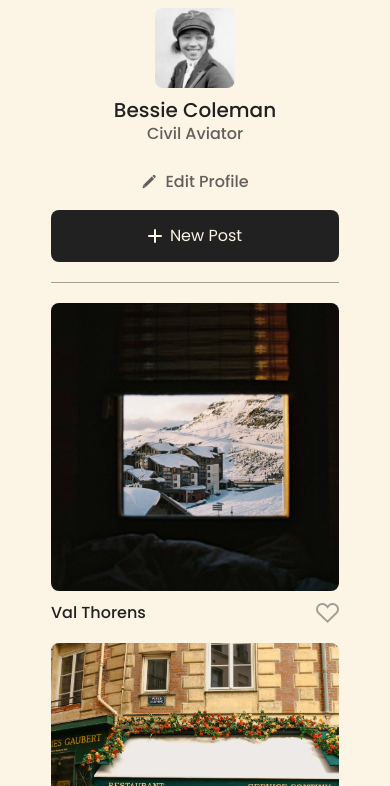
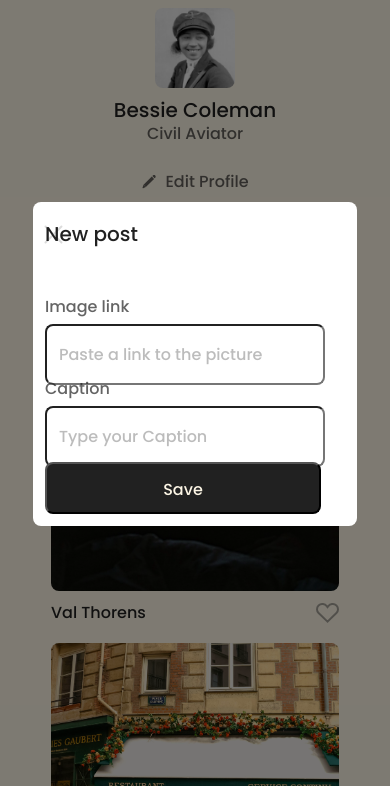
Before and after one commit to abasaneznanez/se_project_spots, a plain HTML site: page index.html in a window 390 px wide. Shown: the part 58-844 px from the top of the page. Drawn offline with Linux system fonts and the light colour scheme.

Commit message:
first commit modals  sprint 4 se_project_spots

```diff
--- a/blocks/card.css
+++ b/blocks/card.css
@@ -27,7 +27,7 @@
   justify-content: space-between;
   margin-top: 12px;
 }
-/* cursor:pointer;  background-image: url(../spots-images/heart.svg); */
+
 .card__like-btn {
   background-image: url(../spots-images/heart\ dark\ hover.svg);
   width: 23px;
@@ -37,7 +37,7 @@
   opacity: 40%;
   cursor: pointer;
 }
-/*background-image: url(../spots-images/heart\ dark\ hover.svg);  opacity: 40%;  */
+
 .card__like-btn:hover {
   background-image: url(../spots-images/heart\ dark\ hover.svg);
   width: 23px;
--- /dev/null
+++ b/blocks/modal.css
@@ -0,0 +1,220 @@
+/* padding:10px; ??   */
+.modal {
+  display: flex;
+  align-items: center;
+  justify-content: center;
+  visibility: hidden;
+  background-color: #00000080;
+  position: fixed;
+  top: 0;
+  right: 0;
+  bottom: 0;
+  left: 0;
+  padding: 10px;
+}
+
+.modal_is-opened {
+  visibility: visible;
+}
+
+.modal__container {
+  position: relative;
+  max-width: 730px;
+  width: 100%;
+  border-radius: 8px;
+  background-color: #ffffff;
+  padding: 32px 50px;
+}
+
+.modal__close-btn {
+  position: absolute;
+  background-image: url(../spots-images/close\ icon.svg);
+  background-color: transparent;
+  width: 40px;
+  height: 40px;
+  top: 32px;
+  right: 50px;
+  padding: 0;
+  opacity: 40%;
+  border: none;
+}
+
+.modal__close-btn:hover {
+  position: absolute;
+  background-image: url(../spots-images/close\ icon\ hover.svg);
+  background-color: transparent;
+}
+
+.modal__title {
+  width: 169px;
+  height: 32px;
+  font-size: 32px;
+  font-family: "poppins", Arial, Helvetica, sans-serif;
+  color: #212121;
+  font-weight: 500;
+  line-height: 1;
+  gap: 421px;
+  margin: 0 0 32px;
+}
+/* display: flex;  flex-direction: column; ??*/
+.modal__form {
+  display: flex;
+  flex-direction: column;
+  gap: 32px;
+  justify-content: center;
+}
+
+.modal__label {
+  height: 18px;
+  font-size: 16px;
+  font-family: "poppins", Arial, Helvetica, sans-serif;
+  color: #212121b2;
+  font-weight: 500;
+  line-height: 110.00000000000001%;
+  padding: 0 0 8px;
+  margin: 0 0 32px;
+}
+
+.modal__input {
+  display: block;
+  margin: 8px 0 0;
+  max-width: 630px;
+  width: 100%;
+  padding: 16px 12px;
+  border-radius: 8px;
+  font-family: "poppins", Arial, Helvetica, sans-serif;
+  font-size: 20px;
+  font-weight: 500;
+  line-height: 1;
+}
+
+.modal__input::placeholder {
+  color: #2121214d;
+}
+
+.modal__submit-btn {
+  max-width: 156px;
+  width: 100%;
+  height: 52px;
+  padding: 18px 32px;
+  margin: 32px 474px 0 0;
+  background-color: #212121;
+  border-radius: 8px;
+  font-family: "poppins", Arial, Helvetica, sans-serif;
+  font-size: 16px;
+  line-height: 1;
+  font-weight: 500;
+  color: #fcf5e5;
+}
+
+@media screen and (max-width: 627px) {
+  .modal {
+    display: flex;
+    align-items: center;
+    justify-content: center;
+    visibility: hidden;
+    background-color: #00000080;
+    position: fixed;
+    top: 0;
+    right: 0;
+    bottom: 0;
+    left: 0;
+    padding: 10px;
+  }
+
+  .modal_is-opened {
+    visibility: visible;
+  }
+
+  .modal__container {
+    position: relative;
+    max-width: 300px;
+    width: 100%;
+    border-radius: 8px;
+    background-color: ##ffffff;
+    padding: 12px;
+    gap: 24px;
+  }
+
+  .modal__close-btn {
+    position: absolute;
+    background-image: url(../spots-images/close\ icon.svg);
+    background-color: transparent;
+    width: 40px;
+    height: 40px;
+    top: 12px;
+    right: 12px;
+    bottom: 24px;
+    left: 0;
+    padding: 0;
+    opacity: 40%;
+    border: none;
+  }
+
+  .modal__close-btn:hover {
+    position: absolute;
+    background-image: url(../spots-images/close\ icon\ hover.svg);
+    background-color: transparent;
+  }
+
+  .modal__title {
+    max-width: 276px;
+    width: 100%;
+    justify-content: space-between;
+    font-family: "poppins", Arial, Helvetica, sans-serif;
+    font-weight: 500;
+    font-size: 20px;
+    line-height: 1;
+    color: #212121;
+    padding: 10px 0;
+  }
+
+  .modal__form {
+    max-width: 276px;
+    width: 100%;
+    flex-direction: column;
+    gap: 24px;
+    justify-content: center;
+  }
+
+  .modal__label {
+    font-size: 16px;
+    font-family: "poppins", Arial, Helvetica, sans-serif;
+    color: #212121b2;
+    font-weight: 500;
+    line-height: 110.00000000000001%;
+    padding: 0 0 8px;
+  }
+
+  .modal__input {
+    display: block;
+    max-width: 204px;
+    width: 100%;
+    padding: 16px 60px 16px 12px;
+    font-family: "poppins", Arial, Helvetica, sans-serif;
+    font-size: 16px;
+    font-weight: 500;
+    line-height: 1;
+  }
+
+  .modal__input::placeholder {
+    color: #2121214d;
+  }
+
+  .modal__submit-btn {
+    max-width: 276px;
+    width: 100%;
+    height: 52px;
+    border-radius: 8px;
+    padding: 18px 32px;
+    margin: 24px 12px 12px;
+    gap: 8px;
+    background-color: #212121;
+    margin: 0;
+    font-family: "poppins", Arial, Helvetica, sans-serif;
+    font-size: 16px;
+    line-height: 1;
+    font-weight: 500;
+    color: #fcf5e5;
+  }
+}
--- a/index.html
+++ b/index.html
@@ -123,6 +123,62 @@
       <footer class="footer">
         <p class="footer__copyright">2023 © Spots</p>
       </footer>
+      <!-- class = "modal modal_is-opened" has been changed to class = "modal" -->
+      <div class="modal">
+        <div class="modal__container">
+          <button type="button" class="modal__close-btn"></button>
+          <h2 class="modal__title">Edit profile</h2>
+          <form class="modal__form">
+            <label for="profile-name-input" class="modal__label">
+              Name
+              <input
+                id="profile-name-input"
+                type="text"
+                class="modal__input"
+                placeholder="Type your name"
+              />
+            </label>
+            <label for="profile-description-input" class="modal__label">
+              Description
+              <input
+                id="profile-description-input"
+                type="text"
+                class="modal__input"
+                placeholder="Describe yourself"
+              />
+            </label>
+            <button type="submit" class="modal__submit-btn">Save</button>
+          </form>
+        </div>
+      </div>
+      <!-- aqui comienza la 2da parte <div class="modal modal_is-opened">-->
+      <div class="modal modal_is-opened">
+        <div class="modal__container">
+          <button type="button" class="modal__close-btn"></button>
+          <h2 class="modal__title">New post</h2>
+          <form class="modal__form">
+            <label for="card-image-input" class="modal__label">
+              Image link
+              <input
+                id="card-image-input"
+                type="url"
+                class="modal__input"
+                placeholder="Paste a link to the picture"
+              />
+            </label>
+            <label for="card-caption-input" class="modal__label">
+              Caption
+              <input
+                id="card-caption-input"
+                type="text"
+                class="modal__input"
+                placeholder="Type your Caption"
+              />
+            </label>
+            <button type="submit" class="modal__submit-btn">Save</button>
+          </form>
+        </div>
+      </div>
     </div>
   </body>
 </html>
--- a/pages/index.css
+++ b/pages/index.css
@@ -7,3 +7,4 @@
 @import url(../blocks/cards.css);
 @import url(../blocks/card.css);
 @import url(../blocks/footer.css);
+@import url(../blocks/modal.css);
```
Also changed, not shown: spots-images/close icon hover.svg (added), spots-images/close icon.svg (added).
